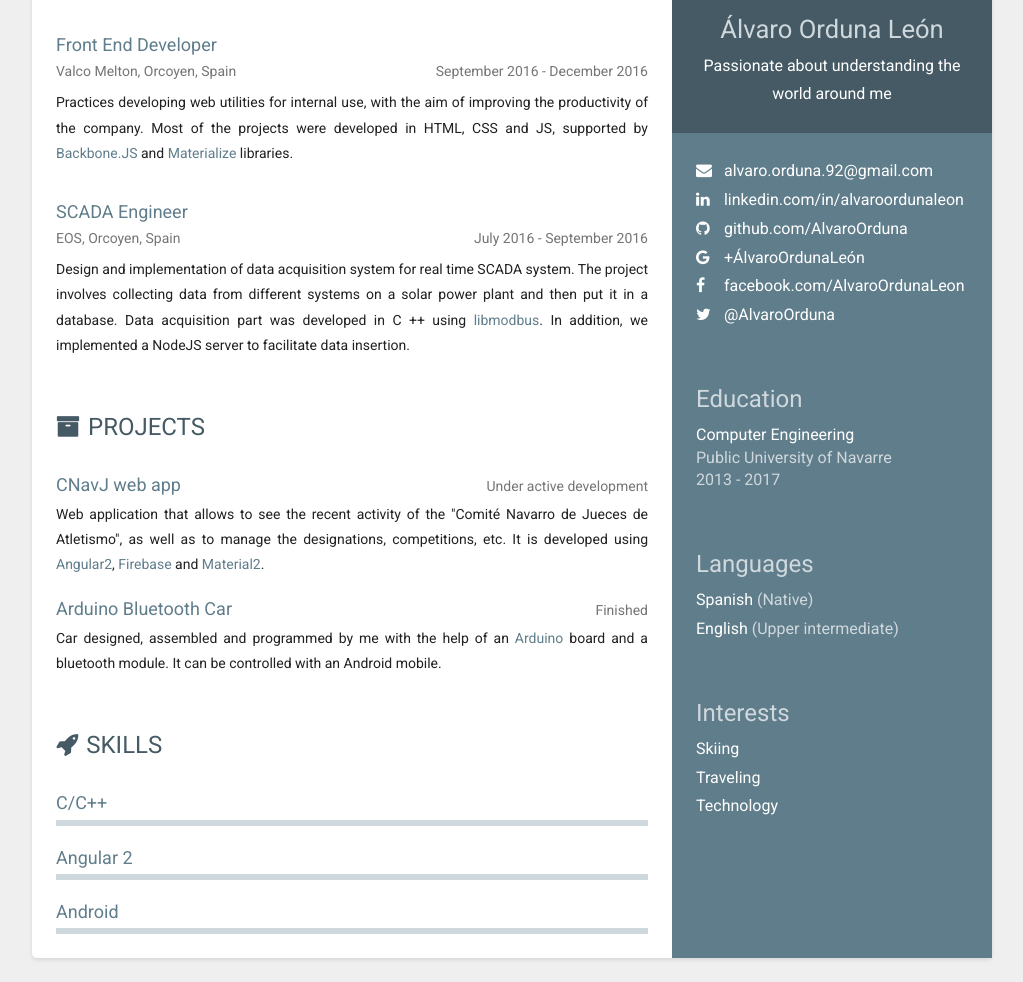
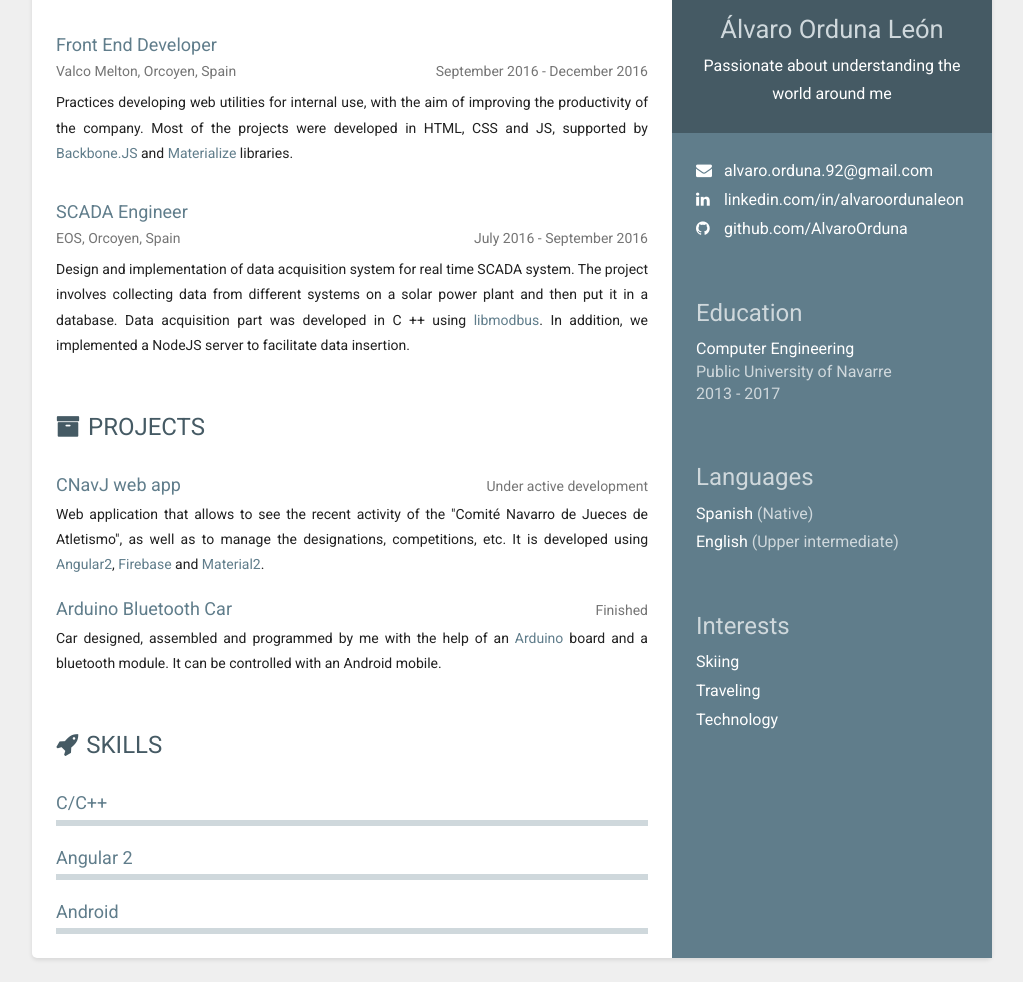
Before and after one commit to AlvaroOrduna/AlvaroOrduna.github.io, a Jekyll site: the page built from portfolio/index.md, in a window 1280 px wide, cut to the strip 269-1251 px from the top of the page. Shown: the whole strip, without its empty margins (128-1151 px from the left). Built offline with Jekyll 4.4.1, drawn with Linux system fonts in a browser that asks for light colours; nearby versions of some CDN libraries.

Commit message:
social: Remove Google, Facebook and Twitter links
Signed-off-by: Álvaro Orduna León <alvaro.orduna.92@gmail.com>

```diff
--- a/_config.yml
+++ b/_config.yml
@@ -24,11 +24,8 @@ description:
 
 social:
   email: alvaro.orduna.92@gmail.com
-  facebook: AlvaroOrdunaLeon
   github: AlvaroOrduna
-  google: ÁlvaroOrdunaLeón
   linkedin: alvaroordunaleon
-  twitter: AlvaroOrduna
 
 sass:
   style: compressed
--- a/_includes/portfolio/sidebar.html
+++ b/_includes/portfolio/sidebar.html
@@ -26,21 +26,6 @@
         <i class="fa fa-github" aria-hidden="true"></i> github.com/{{site.social.github}}
       </a>
     </li>
-    <li>
-      <a aria-label="Google" title="Follow me on Google" target="_blank" href="https://plus.google.com/u/0/+{{site.social.google}}">
-        <i class="fa fa-google" aria-hidden="true"></i> +{{site.social.google}}
-      </a>
-    </li>
-    <li>
-      <a aria-label="Facebook" title="Follow me on Facebook" target="_blank" href="https://www.facebook.com/{{site.social.facebook}}">
-        <i class="fa fa-facebook" aria-hidden="true"></i> facebook.com/{{site.social.facebook}}
-      </a>
-    </li>
-    <li>
-      <a aria-label="Twitter" title="Follow me on Twitter" target="_blank" href="https://twitter.com/{{site.social.twitter}}">
-        <i class="fa fa-twitter" aria-hidden="true"></i> @{{site.social.twitter}}
-      </a>
-    </li>
   </ul>
 </section>
 
--- a/_sass/layouts/home.scss
+++ b/_sass/layouts/home.scss
@@ -38,13 +38,6 @@ body.home {
       border-radius: 80%;
       font-size: 24px;
       padding: 16px 14px;
-
-      @include breakpoint('xs') {
-        &:nth-child(3):after {
-          content: '\A';
-          white-space: pre;
-        }
-      }
     }
   }
 
```
Also changed, not shown: _layouts/home.html (+0 -12 lines).
